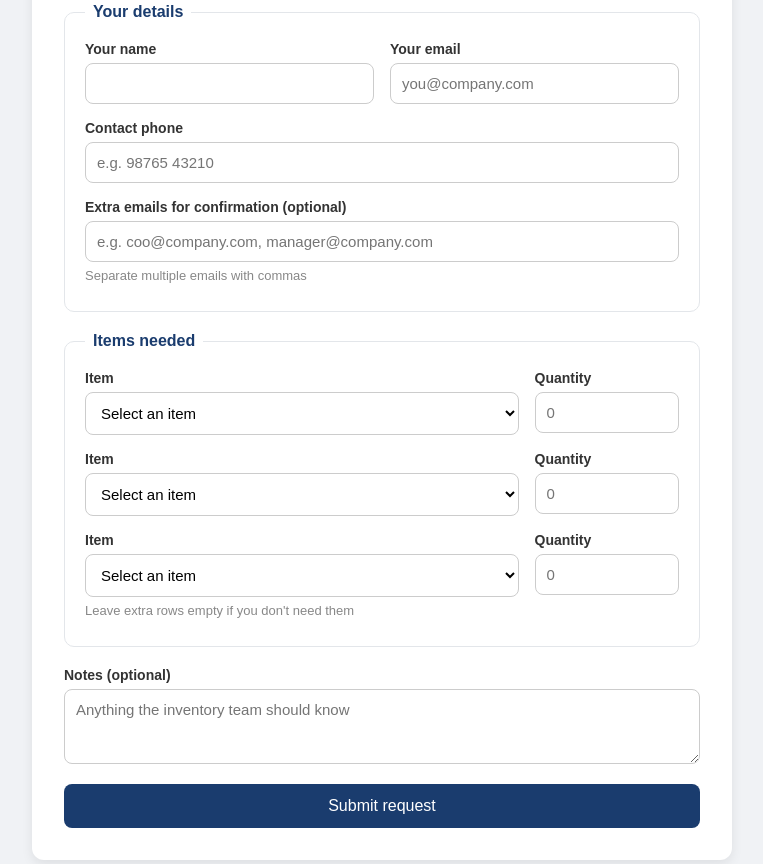
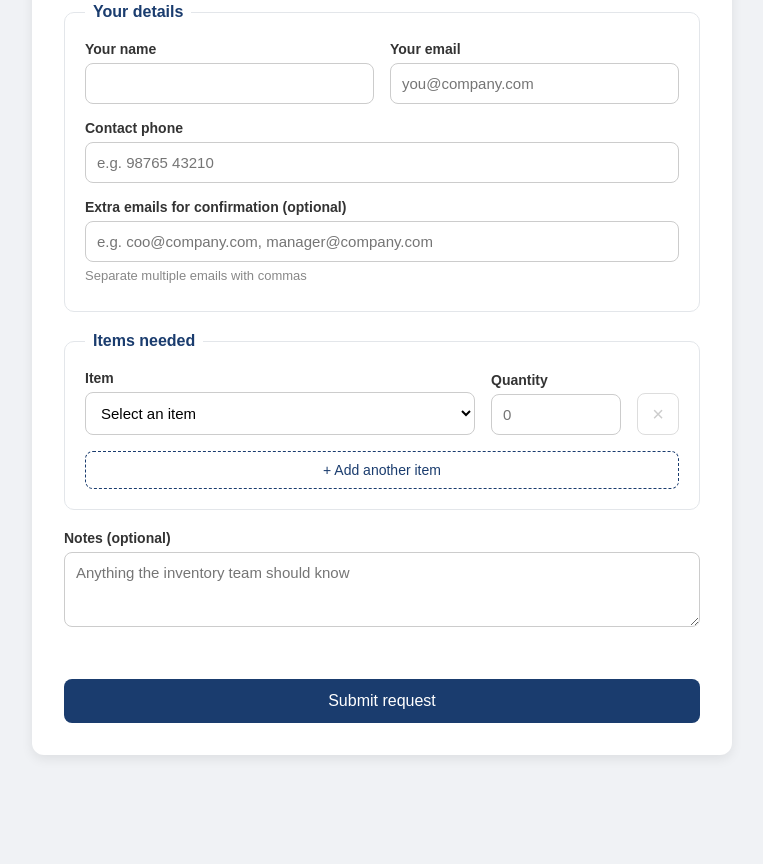
Before and after one commit to Akshay2745/atomx-inventory, a plain HTML site: page request.html in a window 1280 px wide. Shown: the part 496-1360 px from the top of the page, without its empty margins (258-1021 px from the left). After the commit the page ends 1283 px from the top, so only its background shows below. Drawn offline with Linux system fonts and the light colour scheme.

Commit message:
Add dynamic item rows and form validation

```diff
--- a/request.css
+++ b/request.css
@@ -139,3 +139,49 @@ textarea:focus {
     padding: 20px;
   }
 }
+
+/* ---------- Dynamic item rows ---------- */
+
+.item-row {
+  grid-template-columns: 3fr 1fr auto;
+  align-items: end;
+}
+
+.remove-item-btn {
+  width: 42px;
+  height: 42px;
+  margin-bottom: 16px;
+  border: 1px solid #ddd;
+  border-radius: 8px;
+  background-color: white;
+  color: #b42323;
+  font-size: 20px;
+  cursor: pointer;
+}
+
+.remove-item-btn:disabled {
+  color: #ccc;
+  cursor: not-allowed;
+}
+
+.btn-add-item {
+  width: 100%;
+  padding: 10px 16px;
+  border: 1px dashed #1a3c6e;
+  border-radius: 8px;
+  background-color: transparent;
+  color: #1a3c6e;
+  font-size: 14px;
+  cursor: pointer;
+}
+
+.btn-add-item:hover {
+  background-color: #e6eefb;
+}
+
+.form-error {
+  min-height: 20px;
+  margin-bottom: 12px;
+  color: #b42323;
+  font-size: 14px;
+}
--- a/request.html
+++ b/request.html
@@ -12,7 +12,7 @@
     <h1>Event Inventory Request</h1>
     <p class="subtitle">Fill in your event details and the items you need. The inventory team will review your request and confirm by email.</p>
 
-    <form action="request-success.html">
+    <form action="request-success.html" id="request-form">
 
       <fieldset>
         <legend>Event details</legend>
@@ -60,73 +60,24 @@
       <fieldset>
         <legend>Items needed</legend>
 
-        <div class="item-row">
-          <div>
-            <label for="item1">Item</label>
-            <select id="item1" name="item1" required>
-              <option value="">Select an item</option>
-              <option value="pos-terminal">POS Terminal</option>
-              <option value="soundbox">Soundbox</option>
-              <option value="card-reader">Card Reader</option>
-              <option value="qr-standee">QR Standee</option>
-              <option value="charger">Charger</option>
-              <option value="paper-roll">Paper Roll</option>
-            </select>
-          </div>
-          <div>
-            <label for="qty1">Quantity</label>
-            <input type="number" id="qty1" name="qty1" min="1" placeholder="0" required>
-          </div>
+        <div id="item-rows">
+          <!-- JavaScript adds item rows here -->
         </div>
 
-        <div class="item-row">
-          <div>
-            <label for="item2">Item</label>
-            <select id="item2" name="item2">
-              <option value="">Select an item</option>
-              <option value="pos-terminal">POS Terminal</option>
-              <option value="soundbox">Soundbox</option>
-              <option value="card-reader">Card Reader</option>
-              <option value="qr-standee">QR Standee</option>
-              <option value="charger">Charger</option>
-              <option value="paper-roll">Paper Roll</option>
-            </select>
-          </div>
-          <div>
-            <label for="qty2">Quantity</label>
-            <input type="number" id="qty2" name="qty2" min="1" placeholder="0">
-          </div>
-        </div>
-
-        <div class="item-row">
-          <div>
-            <label for="item3">Item</label>
-            <select id="item3" name="item3">
-              <option value="">Select an item</option>
-              <option value="pos-terminal">POS Terminal</option>
-              <option value="soundbox">Soundbox</option>
-              <option value="card-reader">Card Reader</option>
-              <option value="qr-standee">QR Standee</option>
-              <option value="charger">Charger</option>
-              <option value="paper-roll">Paper Roll</option>
-            </select>
-          </div>
-          <div>
-            <label for="qty3">Quantity</label>
-            <input type="number" id="qty3" name="qty3" min="1" placeholder="0">
-          </div>
-        </div>
-
-        <small class="hint">Leave extra rows empty if you don't need them</small>
+        <button type="button" class="btn-add-item" id="add-item-btn">+ Add another item</button>
       </fieldset>
 
       <label for="notes">Notes (optional)</label>
       <textarea id="notes" name="notes" rows="3" placeholder="Anything the inventory team should know"></textarea>
+
+      <p class="form-error" id="request-error"></p>
 
       <button type="submit" class="btn-submit">Submit request</button>
 
     </form>
   </div>
 
+  <script src="request.js"></script>
+
 </body>
 </html>
--- /dev/null
+++ b/request.js
@@ -0,0 +1,113 @@
+// ============ Items people can request ============
+
+const itemOptions = ["POS Terminal", "Soundbox", "Card Reader", "QR Standee", "Charger", "Paper Roll"];
+
+
+// ============ Page elements ============
+
+const itemRowsContainer = document.getElementById("item-rows");
+const addItemButton = document.getElementById("add-item-btn");
+const requestForm = document.getElementById("request-form");
+const errorText = document.getElementById("request-error");
+
+let rowCounter = 0;
+
+
+// ============ Build the dropdown options ============
+
+function buildOptionsHTML() {
+  let html = `<option value="">Select an item</option>`;
+  for (const item of itemOptions) {
+    html += `<option value="${item}">${item}</option>`;
+  }
+  return html;
+}
+
+
+// ============ Add a new item row ============
+
+function addItemRow() {
+  rowCounter++;
+
+  const row = document.createElement("div");
+  row.className = "item-row";
+  row.innerHTML = `
+    <div>
+      <label for="item-${rowCounter}">Item</label>
+      <select id="item-${rowCounter}" name="item" required>
+        ${buildOptionsHTML()}
+      </select>
+    </div>
+    <div>
+      <label for="qty-${rowCounter}">Quantity</label>
+      <input type="number" id="qty-${rowCounter}" name="qty" min="1" placeholder="0" required>
+    </div>
+    <button type="button" class="remove-item-btn" aria-label="Remove this item">×</button>
+  `;
+
+  itemRowsContainer.appendChild(row);
+
+  row.querySelector(".remove-item-btn").addEventListener("click", function () {
+    row.remove();
+    updateRemoveButtons();
+  });
+
+  updateRemoveButtons();
+}
+
+
+// ============ Keep at least one row ============
+
+function updateRemoveButtons() {
+  const removeButtons = itemRowsContainer.querySelectorAll(".remove-item-btn");
+  for (const button of removeButtons) {
+    button.disabled = removeButtons.length === 1;
+  }
+}
+
+
+// ============ Check for the same item chosen twice ============
+
+function hasDuplicateItems() {
+  const selects = itemRowsContainer.querySelectorAll("select");
+  const chosenItems = [];
+
+  for (const select of selects) {
+    if (chosenItems.includes(select.value)) {
+      return true;
+    }
+    chosenItems.push(select.value);
+  }
+  return false;
+}
+
+
+// ============ Button and form listeners ============
+
+addItemButton.addEventListener("click", function () {
+  addItemRow();
+});
+
+requestForm.addEventListener("submit", function (event) {
+  errorText.textContent = "";
+
+  const startDate = document.getElementById("start-date").value;
+  const endDate = document.getElementById("end-date").value;
+
+  if (endDate < startDate) {
+    event.preventDefault();
+    errorText.textContent = "The end date can't be before the start date.";
+    return;
+  }
+
+  if (hasDuplicateItems()) {
+    event.preventDefault();
+    errorText.textContent = "You've selected the same item twice. Please combine them into one row with the total quantity.";
+    return;
+  }
+});
+
+
+// ============ Start with one empty row ============
+
+addItemRow();
```
